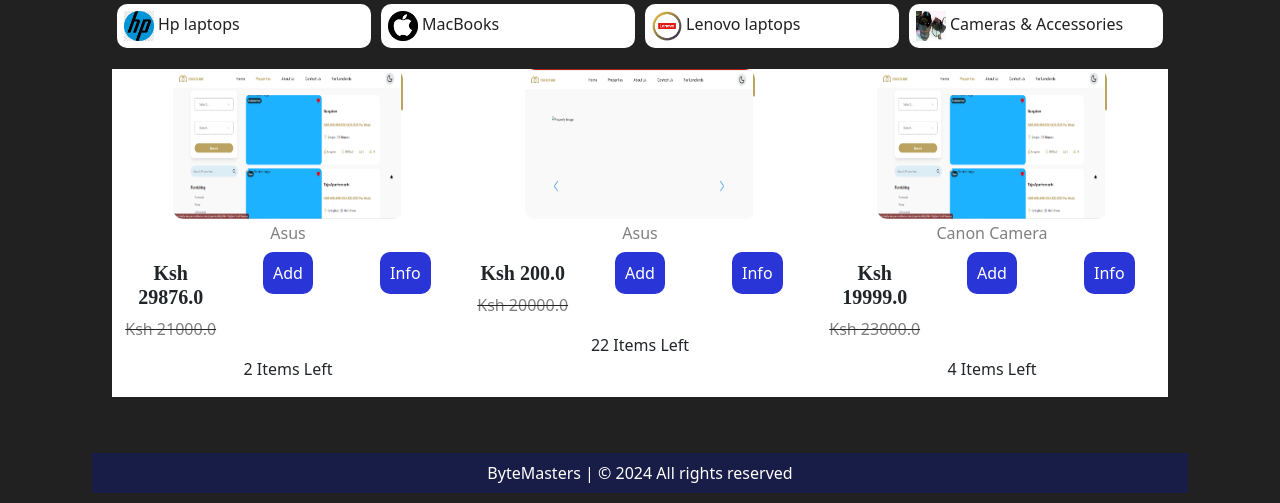
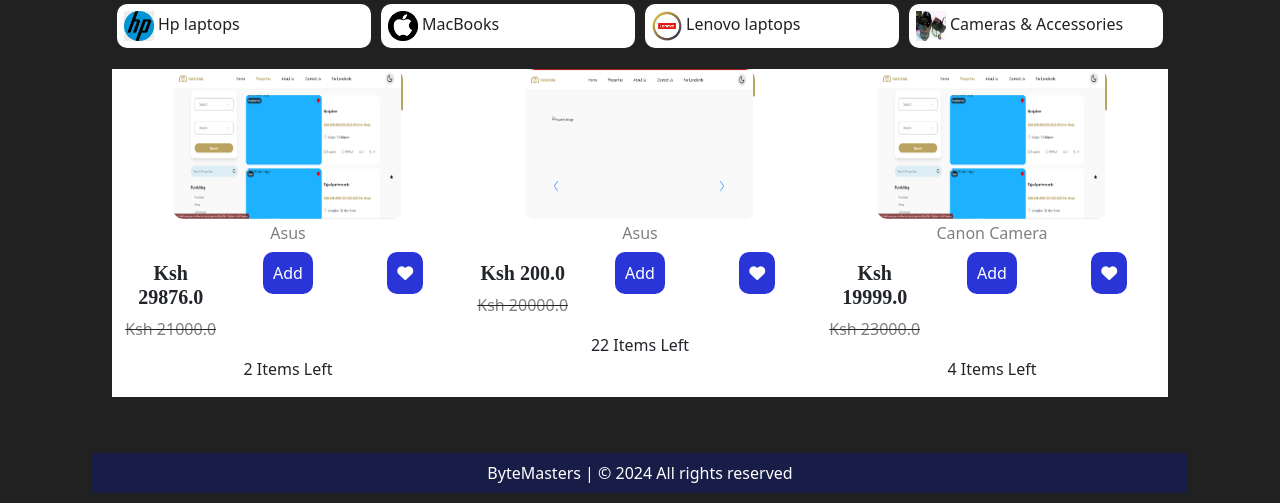
Before and after one commit to Hillcrest01/elaptops, a Flask app: page / in a window 1280 px wide. Shown: the part 561-1064 px from the top of the page. Run offline with Flask 3, Linux system fonts and the light colour scheme; some libraries are stand-ins or nearby versions.

Commit message:
worked on the add to favourites

```diff
--- a/website/templates/home.html
+++ b/website/templates/home.html
@@ -143,7 +143,7 @@
                 </div>
 
                 <div class="col">
-                <a href="#">Info</a>
+                <a href="#"><i class="fa-solid fa-heart"></i></a>
                 </div>
 
             </div>
```
